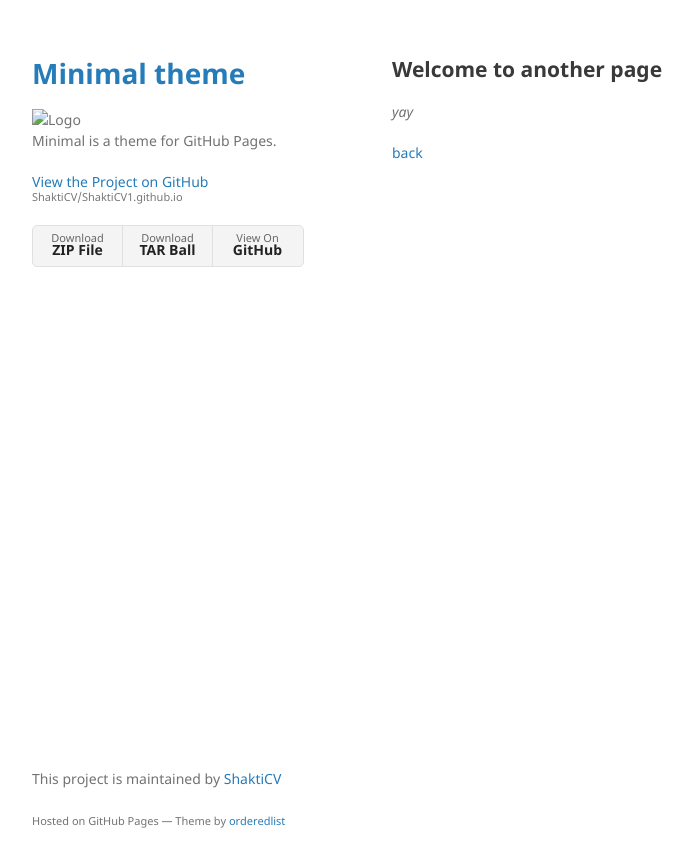
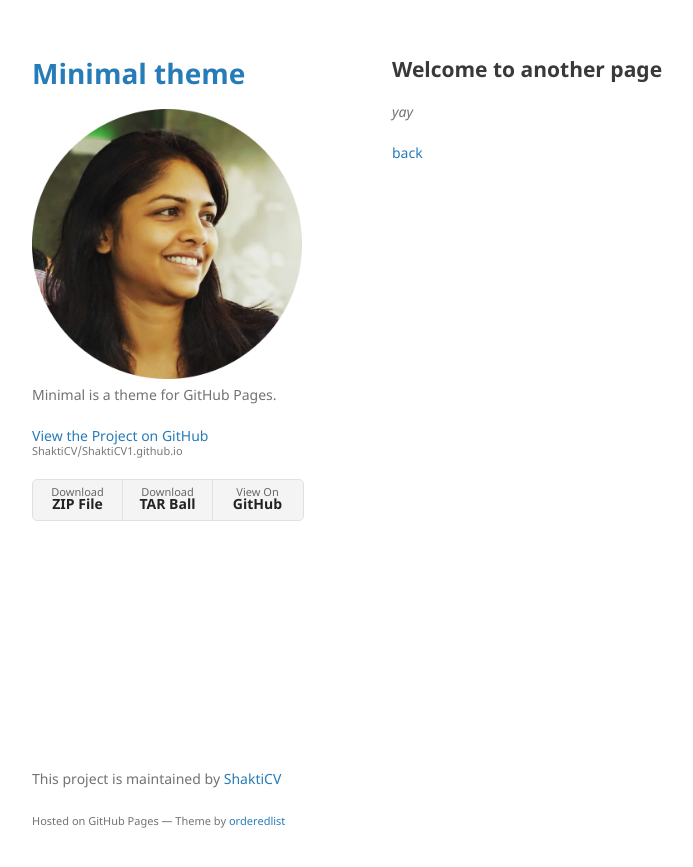
Before and after one commit to ShaktiCV/ShaktiCV1.github.io, a Jekyll site: the page built from another-page.md, in a window 1280 px wide. Shown: the top 867 px of the page, without its empty margins (178-871 px from the left). Built offline with Jekyll 4.4.1, drawn with Linux system fonts in a browser that asks for light colours; our own code applies the rules of GitHub Pages for plain Markdown files.

Commit message:
Update _config.yml

```diff
--- a/_config.yml
+++ b/_config.yml
@@ -1,5 +1,5 @@
 title: Minimal theme
-logo: /assets/img/logo.png
+logo: /assets/image/logo.png
 description: Minimal is a theme for GitHub Pages.
 show_downloads: true
 google_analytics:
```
